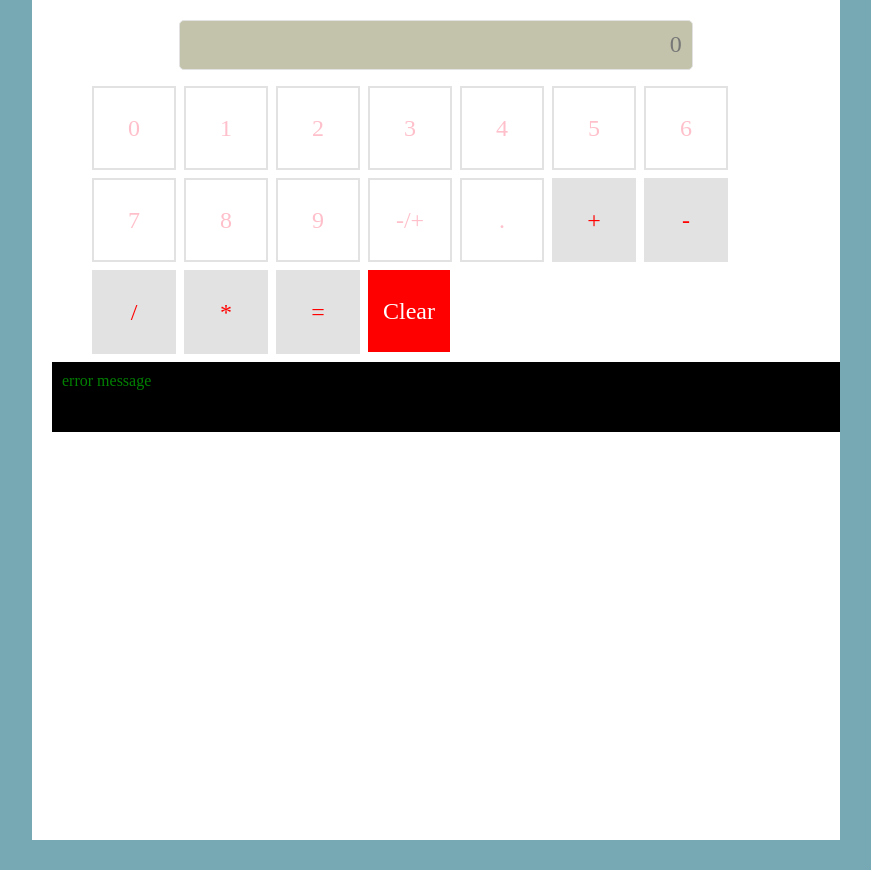
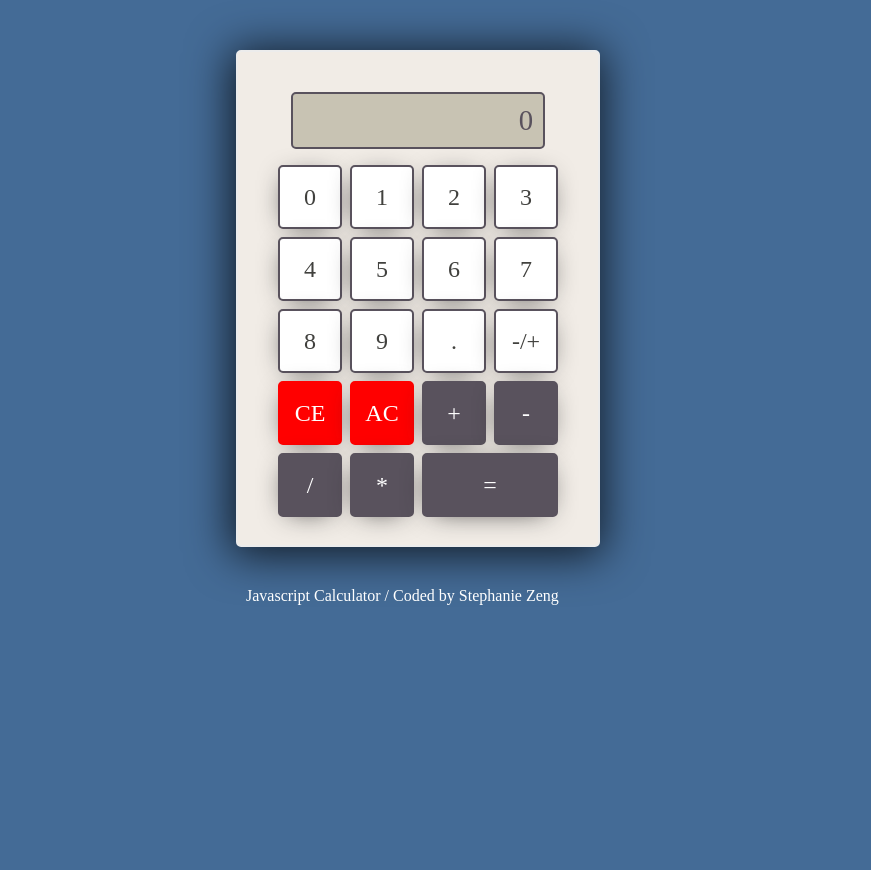
Before and after one commit to stephanie56/javascript_calculator, a plain HTML site: page index.html in a window 1280 px wide. Shown: the whole page, without its empty margins (204-1075 px from the left). Before the commit the page ends 840 px from the top, so only its background shows below. Drawn offline with nearby package versions, Linux system fonts and the light colour scheme.

Commit message:
Updated app UI

```diff
--- a/index.html
+++ b/index.html
@@ -11,36 +11,36 @@
     <div id="app">
       <div id="resultConsole">
         <div class="display">0</div><!-- display current entered numbers -->
-        <!-- <div class="status">n/a</div> -->
-      </div> <!-- console -->
-      <ul class="numberKeys">
-        <li class="key numkey" data-key="0">0</li>
-        <li class="key numkey" data-key="1">1</li>
-        <li class="key numkey" data-key="2">2</li>
-        <li class="key numkey" data-key="3">3</li>
-        <li class="key numkey" data-key="4">4</li>
-        <li class="key numkey" data-key="5">5</li>
-        <li class="key numkey" data-key="6">6</li>
-        <li class="key numkey" data-key="7">7</li>
-        <li class="key numkey" data-key="8">8</li>
-        <li class="key numkey" data-key="9">9</li>
-        <li class="key numkey" data-key="-">-/+</li>
-        <li class="key numkey" data-key=".">.</li>
-      </ul> <!-- numberKeys -->
-      <ul class="operationKeys">
-        <li class="key opkey" data-key="+">+</li>
-        <li class="key opkey" data-key="-">-</li>
-        <li class="key opkey" data-key="/">/</li>
-        <li class="key opkey" data-key="*">*</li>
-        <li class="key opkey" data-key="=">=</li>
-      </ul> <!-- operationKeys-->
-      <ul>
-        <li class="key clearkey">Clear</li>
-      </ul>
-    </div><!-- calculator app -->
-
-    <div class="testing">error message</div>
-
+      </div> <!-- result console ends -->
+      <div id ="keyPad">
+        <ul class="numberKeys">
+          <li class="key numkey whitebtn" data-key="0">0</li>
+          <li class="key numkey whitebtn" data-key="1">1</li>
+          <li class="key numkey whitebtn" data-key="2">2</li>
+          <li class="key numkey whitebtn" data-key="3">3</li>
+          <li class="key numkey whitebtn" data-key="4">4</li>
+          <li class="key numkey whitebtn" data-key="5">5</li>
+          <li class="key numkey whitebtn" data-key="6">6</li>
+          <li class="key numkey whitebtn" data-key="7">7</li>
+          <li class="key numkey whitebtn" data-key="8">8</li>
+          <li class="key numkey whitebtn" data-key="9">9</li>
+          <li class="key numkey whitebtn" data-key=".">.</li>
+          <li class="key numkey whitebtn" data-key="-">-/+</li>
+          <li class="key numkey redbtn" data-key="CE">CE</li>
+        </ul> <!-- numberKeys -->
+        <ul>
+          <li class="key clearkey redbtn">AC</li>
+        </ul>
+        <ul class="operationKeys">
+          <li class="key opkey greybtn" data-key="+">+</li>
+          <li class="key opkey greybtn" data-key="-">-</li>
+          <li class="key opkey greybtn" data-key="/">/</li>
+          <li class="key opkey greybtn" data-key="*">*</li>
+          <li class="key opkey greybtn lgbtn" data-key="=">=</li>
+        </ul> <!-- operationKeys-->
+      </div> <!-- keypad pannel ends -->
+    </div><!-- app ends -->
+    <p class="credit">Javascript Calculator / Coded by <a href="https://github.com/stephanie56" target="_blank">Stephanie Zeng</a></p>
     </div> <!-- container -->
   </body>
   <script src="https://ajax.googleapis.com/ajax/libs/jquery/3.1.0/jquery.min.js"></script>
--- a/main.js
+++ b/main.js
@@ -1,53 +1,25 @@
 /** JS CALCULATOR **/
-// User Story: I can add, subtract, multiply and divide two numbers.
-// User Story: I can clear the input field with a clear button.
-// User Story: I can keep chaining mathematical operations together until I hit the equal button, and the calculator will tell me the correct output.
-
-/** logic:
-Key on click
-
-Var string1 =""; //empty string to store temp digits
-Var string2 = "";
-
-- if this = opkey
-1. If firstnum = null, break
-2. If firstnum != null && secnum = null, obj.opval = this.attr
-3. If firstnum && secnum, obj.first = eval(obj.first+obj.op+obj.sec), obj.sec = null, obj.op = this.attr, strinfdisplay(obj.first)
-
-- if this = numkey
-1. If obj.op = null, obj.first = writeNum(str1, this.attr),  display(obj.first)
-2. If firstnum != null && obj.op != null, obj.sec =  writeNum(str2, this.attr) display(obj.sec)
-
-
-
-Key function
-WriteNum(str, numstring) => return str += numstring
-ClearNum =>
-
-**/
+// A Free Code Camp front-end development project
+// Coded by Stephanie Zeng github.com/stephanie56
 
 $(document).ready(function(){
-  // temp string holders for firstNum and secNum
-  var string1 = []; // placeholder for firstNum
-  var string2 = []; // placeholder for secNum
+  var string1 = []; // tempt holder for firstNum
+  var string2 = []; // tempt holder for secNum
   var opObj = {
     firstNum: null, // first number input
     secNum: null, // second number input
     op: null // operation sign input
   };
 
-
   $(".key").click(function(){
-
     if($(this).hasClass("opkey")) {
       // if click on operation keys
       if(string1.length !== 0  && string2.length == 0) {
-      // If first input exist and the second input is empty, put this operation value to opObj.op
+      // If first input exists and the second input doesn't, assign current operation value to opObj.op
       opObj.op = $(this).attr("data-key");
-      opObj.firstNum = string1.join(""); // when click on op sign, display first num
-      displayOp(opObj.op);
-      string1 = [];
-      errMsg("when string1 exist and string2 is empty, display operation sign. opObj.firstNum is " + opObj.firstNum + " and secNum is " + opObj.secNum );
+      opObj.firstNum = string1.join(""); // when click on a operation sign, assign strfirstNum to OBJ.firstNum
+      displayOp(opObj.op); // display operation sign
+      string1 = []; // after assigning first number value to OBJ.firstNum, empty first string holder
          }
       else if(opObj.firstNum !== null && string2.length !== 0) {
       // if first and second input exist, clear up str1 & str2 memory, assign the calculation of firstnum and secnum to firstnum => obj.first = eval(obj.first+obj.op+obj.sec), obj.sec = null, obj.op = this.attr, strinfdisplay(obj.first)
@@ -58,17 +30,14 @@ $(document).ready(function(){
         string2 = [];
         opObj.op = $(this).attr("data-key");
         displayOp(opObj.firstNum);
-        errMsg("Result of first two calculation is " + opObj.firstNum + " and string1 is " + string1 + " and string2 is "+ string2 + "opObj.firstNum is " + opObj.firstNum + " and secNum is " + opObj.secNum );
       }
       else if (opObj.firstNum !== null && string2.length == 0){
         opObj.op = $(this).attr("data-key");
         displayOp(opObj.op);
-        errMsg("when firstNum exists and change operation sign, replace new op to " + opObj.op);
       }
-
       else {
       // if both of first and secondnum are empty, and opObj.firstNum is empty as well do nothing
-        errMsg("both strings are empty. string1 is " + string1 + "and string2 is " + string2 );
+        console.log("both strings are empty. string1 is " + string1 + "and string2 is " + string2 );
       }
 
     }
@@ -78,51 +47,54 @@ $(document).ready(function(){
       if(opObj.op == null){
       // If no operation sign there, write datakey value to string 1, and assign the value of string 1 to firstNum
       pushNum($(this).attr("data-key"), string1);
-      // string1.push($(this).attr("data-key"));
       displayNum(string1);
-      errMsg("if no operation sign here, keep writing on string1. " + "string1 is " + string1 + " and string2 is "+ string2 );
-         }
+      }
       else {
        // If an operation sign exist, write datakey value to string 2, and assign the value of string 2 to secNum
       pushNum($(this).attr("data-key"), string2);
-      // string2.push($(this).attr("data-key"));
       displayNum(string2);
-      errMsg("if an operation sign exist, keep writing on string2. string1 is " + string1 + "and string2 is "+ string2 );
       }
     }
 
     else if ($(this).hasClass("clearkey")) {
-    // when click on clearKey
+    // when click on clear Key
     $(".display").text("0");
     clearData();
-    errMsg("i'm clicking on the clear key.");
-      }
+    }
 
     else {
-     errMsg("i'm clicking on a key that does nothing.");
-     }
+     console.log("i'm clicking on a key that does nothing.");
+    }
 
-  console.log(opObj); // testing
+    console.log(opObj);
 
   }); // on-click keys event
 
- /* check the current number string, if num[0] is zero && num[1] is not dot,   */
+ /* a function to decide how to push input value to the string array holder */
  function pushNum (val, arr){
    if(val == "." && arr.length == 0){
+     // if first digit is dot, add zero before the dot
      return arr.push("0.");
-   } // if first digit is dot, add zero before the dot
-   else if (val == "0" && arr.length == 0){
+   }
+   else if ((val == "0" && arr.length == 0) || arr.length > 8){
+     // if first digit is 0, or user try to enter more than 10 digits
      return arr;
    }
    else if (val == "-" && arr[0] !== "-"){
-     return arr.unshift("-"); // if cilck -/+ add negative sign at beginning of the number string
+     // if cilck -/+ add negative sign at beginning of the number string
+     return arr.unshift("-");
    }
    else if (val == "-" && arr[0] == "-"){
-     return arr.shift("-"); // if cilck -/+ add negative sign at beginning of the number string
+     // if cilck -/+ add negative sign at beginning of the number string
+     return arr.shift("-");
+   }
+   else if (val == "CE"){
+     // if click on CE btn, remove last entered digit
+     return arr.pop();
    }
    else{
      return arr.push(val);
-   } // push this.attr to string
+   }
  }
 
  /* a function to display digits on screen */
@@ -141,7 +113,7 @@ $(document).ready(function(){
    $(".display").text(elm);
  }
 
-/* a function to clear out all memories and display */
+/* a function to clear out all memories and displayed characters on screen */
  function clearData(){
    opObj.firstNum = null;
    opObj.secNum = null;
@@ -150,9 +122,4 @@ $(document).ready(function(){
    string2 = [];
  }
 
-/* display error message */
-  function errMsg (msg){
-    $(".testing").text(msg);
-  }
-
 }); // document.ready ends
--- a/style.css
+++ b/style.css
@@ -5,66 +5,108 @@ html, body
 
 body
   {
-    background-color:#76a9b4;
+    background-color:#446B96; // black
   }
 
 .container
   {
-    background-color:#fff;
-    max-width:768px;
+    max-width:500px;
     margin:0 auto;
+    margin-top:30px;
     padding:20px;
     height:100%;
   }
+
+.credit{
+  color:#fff;
+  margin:0 12%;
+  margin-top:40px;
+  float:left;
+  text-align:center;
+}
+
+.credit a {
+  color:#fff;
+  text-decoration:none;
+}
+
+.credit a:hover {
+  text-decoration:underline;
+
+}
+
+#app {
+  /** border:green solid 2px;**/
+  background-color:#F1ECE6;
+  border:2px #ececec solid;
+  border-radius:5px;
+  float:left;
+  padding:40px 0 20px;
+  margin: 0 10%;
+  -webkit-box-shadow: -1px 4px 44px 4px rgba(0,0,0,0.75);
+  -moz-box-shadow: -1px 4px 44px 4px rgba(0,0,0,0.75);
+  box-shadow: -1px 4px 44px 4px rgba(0,0,0,0.75);
+}
 
 #resultConsole
 {
   padding: 10px;
   border-radius:5px;
-  border:1px solid #e2e2e2;
-  background-color:#C3C2AB;
+  border:2px solid #59525D;
+  background-color:#C8C3B3;
   width:64%;
   margin:0 auto;
-  font-size:1.5rem;
-  color:#777;
+  font-size:1.8rem;
+  color:#59525D;
   text-align:right;
 }
 
-#resultConsole .status {
-  font-size:1rem;
+#keyPad {
+  width:360px;
+  padding: 0px;
+  margin: 0 auto;
+  float:left;
 }
 
 .key
 {
-  border:#e2e2e2 2px solid;
   display:block;
+  border-radius:5px;
   margin:0 8px 8px 0;
   float:left;
-  color:pink;
   font-size: 1.5rem;
-  width:80px;
-  height:80px;
-  line-height:80px;
+  width:60px;
+  height:60px;
+  line-height:60px;
   text-align:center;
   cursor: pointer;
+  -webkit-box-shadow: -1px 4px 28px -11px rgba(38,38,38,1);
+  -moz-box-shadow: -1px 4px 28px -11px rgba(38,38,38,1);
+  box-shadow: -1px 4px 28px -11px rgba(38,38,38,1);
 }
 
-.opkey {
-  background-color:#e2e2e2;
-  color:red;
+.key:hover{
+  border:#B0D0D7 2px solid; // light blue border
 }
 
-.clearkey {
+.lgbtn {
+  width:132px;
+}
+
+.redbtn {
   background-color:red;
   color:white;
-  border: red 1px solid;
+  border: red 2px solid;
 }
 
-.testing {
-  width:100%;
-  background-color:#000;
-  color:green;
-  height:50px;
-  float:left;
-  padding:10px;
+.whitebtn {
+  background-color:#fff;
+  color:#41413e;
+  border:#59525D 2px solid;
 }
+
+.greybtn {
+  background-color:#59525D;
+  border: solid 2px #59525D;
+  color:#fff;
+}
```
